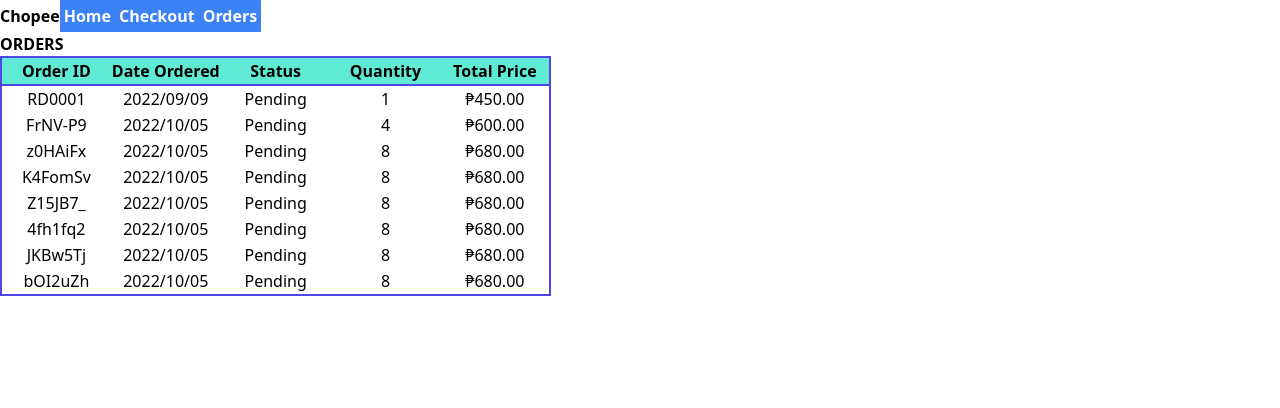
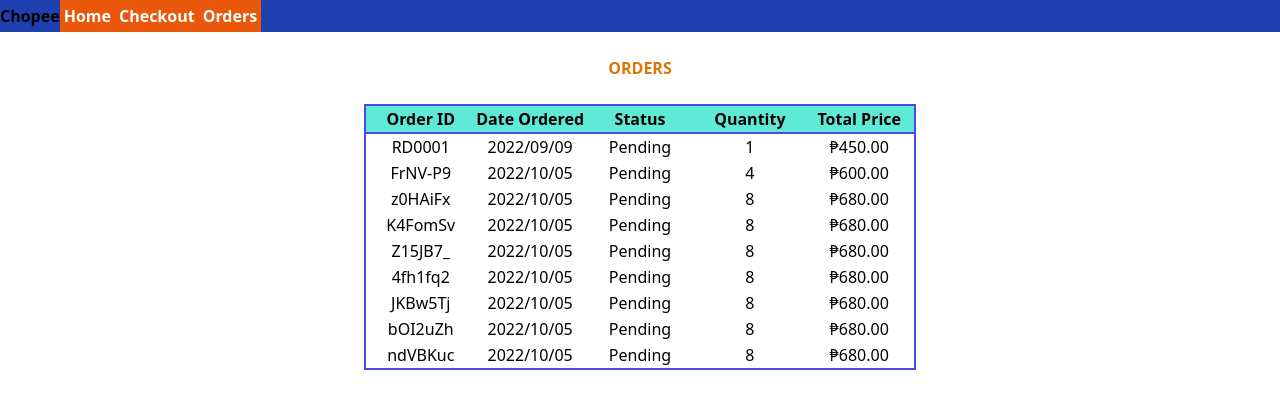
Before and after one commit to RenzArenillo/AngularProjectFinal, an Angular app: page /orders in a window 1280 px wide. Shown: the top 408 px of the page. Built offline with nearby package versions, Linux system fonts and the light colour scheme; data requests are answered from the project's data file.

Commit message:
edited UI

```diff
--- a/db.json
+++ b/db.json
@@ -375,6 +375,44 @@
       "orderDate": "2022/10/05",
       "orderStatus": "Pending",
       "id": "bOI2uZh"
+    },
+    {
+      "userId": "USER001",
+      "orderedItems": [
+        {
+          "productId": "1000",
+          "productName": "Item1",
+          "productQuantity": 1,
+          "productPrice": 50,
+          "productCategory": "Category1"
+        },
+        {
+          "productId": "1033",
+          "productName": "Item2",
+          "productQuantity": 2,
+          "productPrice": 200,
+          "productCategory": "Category2"
+        },
+        {
+          "productId": "1823",
+          "productName": "Item3",
+          "productQuantity": 1,
+          "productPrice": 150,
+          "productCategory": "Category2"
+        },
+        {
+          "productId": "2823",
+          "productName": "Item6",
+          "productQuantity": 4,
+          "productPrice": 20,
+          "productCategory": "Category2"
+        }
+      ],
+      "orderQuantity": 8,
+      "orderTotalPrice": 680,
+      "orderDate": "2022/10/05",
+      "orderStatus": "Pending",
+      "id": "ndVBKuc"
     }
   ]
 }
--- a/src/app/app.component.html
+++ b/src/app/app.component.html
@@ -1,8 +1,7 @@
-<div class="header">
-    <a href="#default" class="logo"><b>Chopee</b></a>
-    <button class="bg-blue-500 hover:bg-blue-700 text-white font-bold py-1 px-1 " [routerLink]="['/home']" >Home</button>
-    <button class="bg-blue-500 hover:bg-blue-700 text-white font-bold py-1 px-1 " [routerLink]="['/checkout']" >Checkout</button>
-    <button class="bg-blue-500 hover:bg-blue-700 text-white font-bold py-1 px-1 " [routerLink]="['/orders']">Orders</button>
-
+<div class="header bg-blue-800" >
+    <a href="#default" class="logo "><b>Chopee</b></a>
+    <button class="bg-orange-600 hover:bg-orange-700 text-white font-bold py-1 px-1 " [routerLink]="['/home']" >Home</button>
+    <button class="bg-orange-600 hover:bg-orange-700 text-white font-bold py-1 px-1 " [routerLink]="['/checkout']" >Checkout</button>
+    <button class="bg-orange-600 hover:bg-orange-700 text-white font-bold py-1 px-1 " [routerLink]="['/orders']">Orders</button>
 </div>
 <router-outlet></router-outlet>
--- a/src/app/checkout/checkout-confirmed/checkout-confirmed.component.html
+++ b/src/app/checkout/checkout-confirmed/checkout-confirmed.component.html
@@ -1 +1,2 @@
-<h3>Order Confirmed!</h3>
+<br/>
+<h3 align="center"><b>Order Confirmed!</b></h3>
--- a/src/app/checkout/checkout-items/checkout-items.component.ts
+++ b/src/app/checkout/checkout-items/checkout-items.component.ts
@@ -3,7 +3,7 @@ import { Product } from '../../models/product';
 
 
 @Component({
-  selector: '[app-checkout-items]',
+selector: '[app-checkout-items]',
   templateUrl: './checkout-items.component.html',
   styleUrls: ['./checkout-items.component.scss']
 })
--- a/src/app/checkout/checkout-page/checkout-page.component.html
+++ b/src/app/checkout/checkout-page/checkout-page.component.html
@@ -1,5 +1,7 @@
-<h2><b>CHECKOUT</b></h2>
-<table class="border-double border-2 border-indigo-600">
+<br/>
+<h2 align="center" class="text-amber-600"><b>CHECKOUT</b></h2>
+<br/>
+<table align="center" class="border-double border-2 border-indigo-600">
   <thead>
     <tr class="border-double border-2 border-indigo-600 bg-teal-300">
       <th style="width: 30%;">Item</th>
@@ -15,5 +17,6 @@
     </tr>
   </tbody>
 </table>
-
+<div align="center">
   <button [disabled]="!products.length" class="bg-blue-500 hover:bg-blue-700 text-white font-bold py-1 px-1 rounded" (click)="createOrder()">Submit</button>
+</div>
--- a/src/app/pending-orders/pending-orders-page/pending-orders-page.component.html
+++ b/src/app/pending-orders/pending-orders-page/pending-orders-page.component.html
@@ -1,5 +1,7 @@
-<h2><b>ORDERS</b></h2>
-<table class="border-double border-2 border-indigo-600">
+<br/>
+<h2 align="center" class="text-amber-600"><b>ORDERS</b></h2>
+<br/>
+<table align="center" class="border-double border-2 border-indigo-600">
   <thead>
     <tr class="border-double border-2 border-indigo-600 bg-teal-300">
       <th style="width: 20%;">Order ID</th>
```
